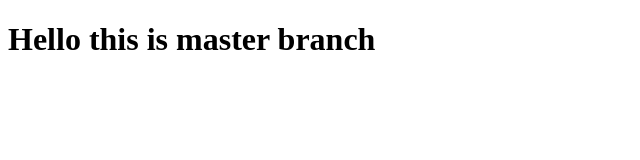
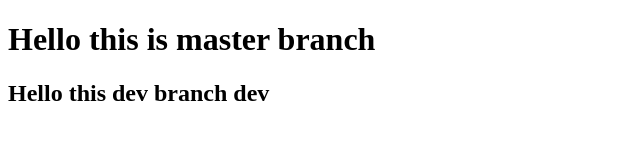
Before and after one commit to giovannyCode/AnimatedTextGitDemo, a plain HTML site: page index.html in a window 1280 px wide. Shown: the whole page, without its empty margins (0-640 px from the left). Drawn offline with Linux system fonts and the light colour scheme.

Commit message:
Add new h2

```diff
--- a/index.html
+++ b/index.html
@@ -9,5 +9,7 @@
 <body>
   <h1>Hello this is master branch </h1>
 
+  <h2>Hello this dev branch dev</h2>
+
 </body>
 </html>
```
